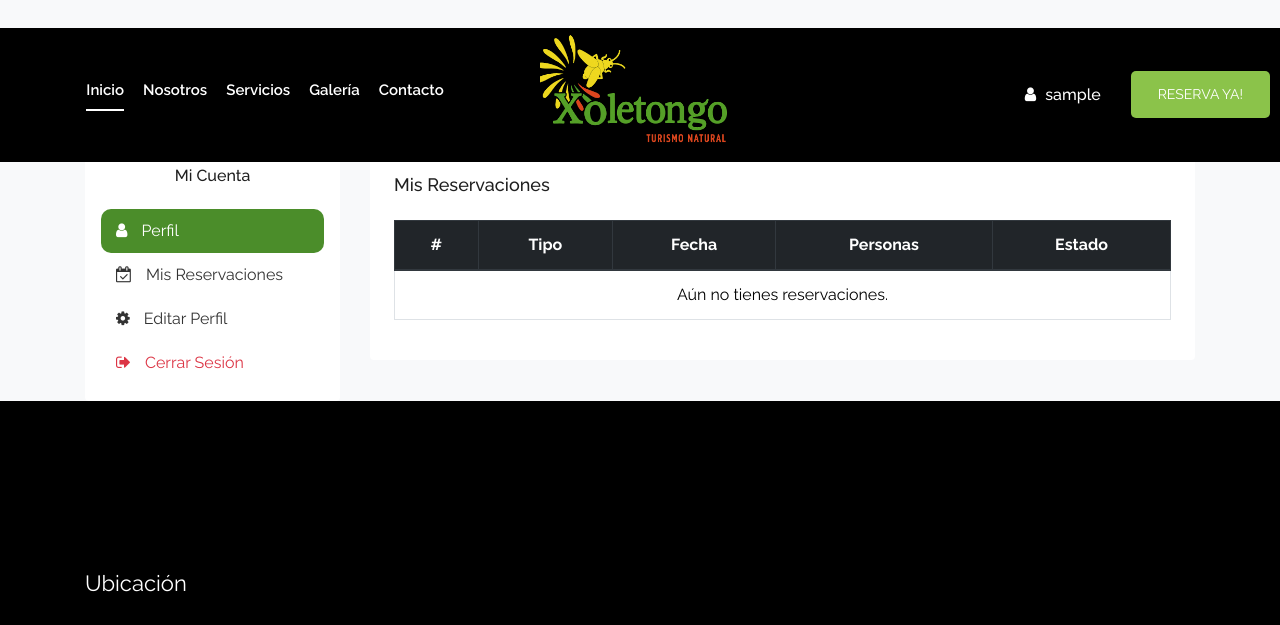
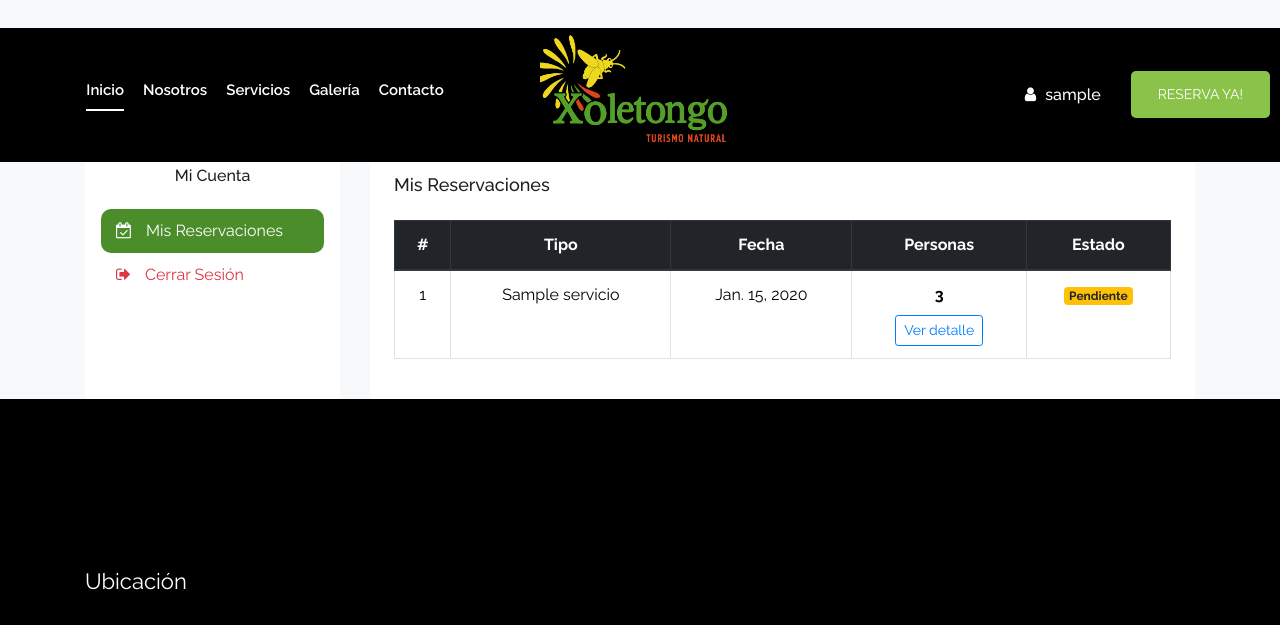
Before and after one commit to Dany1122/xoletongo, a Django app: page /usuarios/perfil/ in a window 1280 px wide. Shown: the top 625 px of the page. Run offline with Django 5.2, Linux system fonts and the light colour scheme; a user stored in the database is signed in; tables that the repository leaves empty hold one stand-in row (values such as "Sample post"); some libraries are stand-ins or nearby versions.

Commit message:
Enlace a las reservaciones desde el perfil del usuario

```diff
--- a/home/templates/perfil.html
+++ b/home/templates/perfil.html
@@ -16,20 +16,13 @@
                     <h5 class="text-center mb-4">Mi Cuenta</h5>
                     <ul class="nav flex-column">
                         <li class="nav-item">
-                            <a class="nav-link active" href="#"><i class="fa fa-user"></i> Perfil</a>
-                        </li>
-                        <li class="nav-item">
-                            <a class="nav-link" href="#"><i class="fa fa-calendar-check-o"></i> Mis Reservaciones</a>
-                        </li>
-                        <li class="nav-item">
-                            <a class="nav-link" href="#"><i class="fa fa-cog"></i> Editar Perfil</a>
+                            <a class="nav-link active" href="#"><i class="fa fa-calendar-check-o"></i> Mis Reservaciones</a>
                         </li>
                         <li class="nav-item">
                             <a class="nav-link text-danger" href="{% url 'logout' %}">
                                 <i class="fa fa-sign-out"></i> Cerrar Sesión
                             </a>
                         </li>
-
                     </ul>
                 </div>
             </div>
@@ -53,16 +46,39 @@
                                 {% for reserva in reservaciones %}
                                 <tr>
                                     <td>{{ forloop.counter }}</td>
-                                    <td>{{ reserva.tipo }}</td>
-                                    <td>{{ reserva.fecha }}</td>
-                                    <td>{{ reserva.personas }}</td>
                                     <td>
-                                        {% if reserva.estado == 'confirmada' %}
-                                            <span class="badge badge-success">Confirmada</span>
+                                        {% if reserva.servicio_reservado.first %}
+                                            {{ reserva.servicio_reservado.first.servicio.titulo }}
+                                        {% else %}
+                                            Sin servicio
+                                        {% endif %}
+                                    </td>
+                                    <td>{{ reserva.fecha_inicio }}</td>
+                                    <td>
+                                        <span class="font-weight-bold">
+                                            {{ reserva.numero_adultos|add:reserva.numero_ninos|add:reserva.numero_descuento }}
+                                        </span>
+                                        <details class="mt-2">
+                                            <summary class="btn btn-sm btn-outline-primary detalle-resumen">Ver detalle</summary>
+                                            <div class="border rounded p-2 mt-2 bg-light text-left small">
+                                                <p class="mb-1"><strong>Adultos:</strong> {{ reserva.numero_adultos }} x ${{ reserva.servicio_reservado.first.servicio.costo_por_persona }}</p>
+                                                <p class="mb-1"><strong>Niños:</strong> {{ reserva.numero_ninos }} x ${{ reserva.servicio_reservado.first.servicio.costo_niño }}</p>
+                                                <p class="mb-1"><strong>Con Descuento:</strong> {{ reserva.numero_descuento }} x ${{ reserva.servicio_reservado.first.servicio.costo_con_descuento }}</p>
+                                                <hr class="my-1">
+                                                <p class="mb-0"><strong>Total pagado:</strong> ${{ reserva.total_pagado }}</p>
+                                            </div>
+                                        </details>
+                                    </td>
+
+                                    <td>
+                                        {% if reserva.estado == 'aprobada' %}
+                                            <span class="badge badge-success">Aprobada</span>
                                         {% elif reserva.estado == 'pendiente' %}
                                             <span class="badge badge-warning">Pendiente</span>
+                                        {% elif reserva.estado == 'finalizada' %}
+                                            <span class="badge badge-secondary">Finalizada</span>
                                         {% else %}
-                                            <span class="badge badge-danger">Cancelada</span>
+                                            <span class="badge badge-danger">Sin estado</span>
                                         {% endif %}
                                     </td>
                                 </tr>
@@ -80,4 +96,19 @@
     </div>
 </section>
 </div>
+
+<style>
+    /* Elimina la flecha del summary */
+    details summary::-webkit-details-marker {
+        display: none;
+    }
+
+    details summary {
+        list-style: none;
+        display: inline-block;
+        cursor: pointer;
+    }
+    </style>
+
+
 {% endblock %}
--- a/reservaciones/models.py
+++ b/reservaciones/models.py
@@ -4,6 +4,12 @@ from decimal import Decimal
 
 # Create your models here.
 class Reservacion(models.Model):
+    ESTADOS = [
+        ('pendiente', 'Pendiente'),
+        ('aprobada', 'Aprobada'),
+        ('finalizada', 'Finalizada'),
+    ]
+
     nombre_cliente = models.CharField(max_length=100)
     email_cliente = models.EmailField()
     fecha_inicio = models.DateField()
@@ -16,9 +22,15 @@ class Reservacion(models.Model):
     pago_realizado = models.BooleanField(default=False)
     total_pagado = models.DecimalField(max_digits=10, decimal_places=2, default=Decimal('0.00'))
 
+    estado = models.CharField(
+        max_length=15,
+        choices=ESTADOS,
+        default='pendiente'
+    )
+
     def __str__(self):
         return f"Reserva de {self.nombre_cliente}"
 
 class Reservacion_servicio(models.Model):
-    id_reservacion = models.ForeignKey(Reservacion, on_delete=models.CASCADE, related_name='reservacion')
-    servicio = models.ForeignKey(Servicio, on_delete=models.CASCADE, related_name='tipoServicio')
+    id_reservacion = models.ForeignKey(Reservacion, on_delete=models.CASCADE, related_name='servicio_reservado')
+    servicio = models.ForeignKey(Servicio, on_delete=models.CASCADE, related_name='tipo_servicio')
--- a/usuarios/views.py
+++ b/usuarios/views.py
@@ -3,6 +3,7 @@ from django.contrib.auth import login, authenticate, logout
 from django.contrib import messages
 from .forms import CustomUserCreationForm
 from django.contrib.auth.forms import AuthenticationForm
+from reservaciones.models import Reservacion
 
 def registro_view(request):
     if request.method == 'POST':
@@ -44,4 +45,5 @@ from django.contrib.auth.decorators import login_required
 
 @login_required
 def perfil_view(request):
-    return render(request, 'perfil.html')
+    reservaciones = Reservacion.objects.filter(email_cliente=request.user.email).order_by('-fecha_reserva')
+    return render(request, 'perfil.html', {'reservaciones': reservaciones})
```
Also changed, not shown: reservaciones/migrations/0005_reservacion_estado.py (added), reservaciones/migrations/0006_alter_reservacion_servicio_id_reservacion_and_more.py (added).
